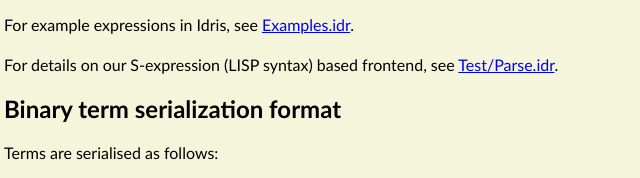
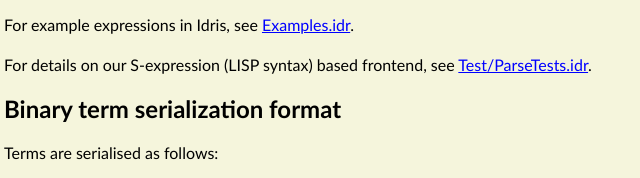
Before and after one commit to typedefs/typedefs.github.io, an Eleventy site: page content/specification.md in a window 1280 px wide. Shown: the part 443-621 px from the top of the page, 326-966 px from the left. Built offline with nearby package versions, Linux system fonts and the light colour scheme; Eleventy itself is replaced by a stand-in of ours; files that its build step writes are made by us from their sources; what markdown-it-checkbox, markdown-it-katex would draw is missing.

Commit message:
Fix link to renamed parse tests.

```diff
--- a/content/specification.md
+++ b/content/specification.md
@@ -19,7 +19,7 @@ The typedefs language `TDef` can be found in [Typedefs.idr](https://github.com/t
 
 For example expressions in Idris, see [Examples.idr](https://github.com/typedefs/typedefs/blob/master/examples/Examples.idr#L10).
 
-For details on our S-expression (LISP syntax) based frontend, see [Test/Parse.idr](https://github.com/typedefs/typedefs/blob/master/src/Test/Parse.idr#L25).
+For details on our S-expression (LISP syntax) based frontend, see [Test/ParseTests.idr](https://github.com/typedefs/typedefs/blob/master/src/Test/ParseTests.idr#L25).
 
 ## Binary term serialization format
 
```
